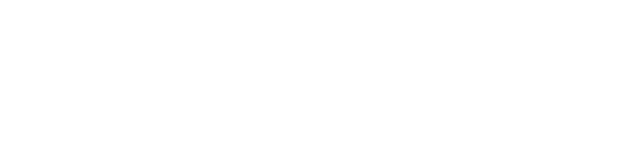
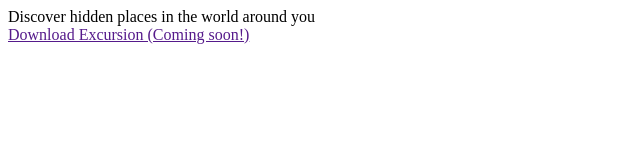
Before and after one commit to RohithReddy20/excursion_project, a plain HTML site: page index.html in a window 1280 px wide. Shown: the whole page, without its empty margins (0-640 px from the left). Drawn offline with Linux system fonts and the light colour scheme; files that its build step writes are made by us from their sources.

Commit message:
first commit

```diff
--- a/index.html
+++ b/index.html
@@ -5,6 +5,7 @@
         <link rel="stylesheet" href="./style.css">
     </head>
     <body>
-        <header></header>
+        <header id="title">Discover hidden places in the world around you</header>
+        <a href="">Download Excursion (Coming soon!)</a>
     </body>
 </html>
```
